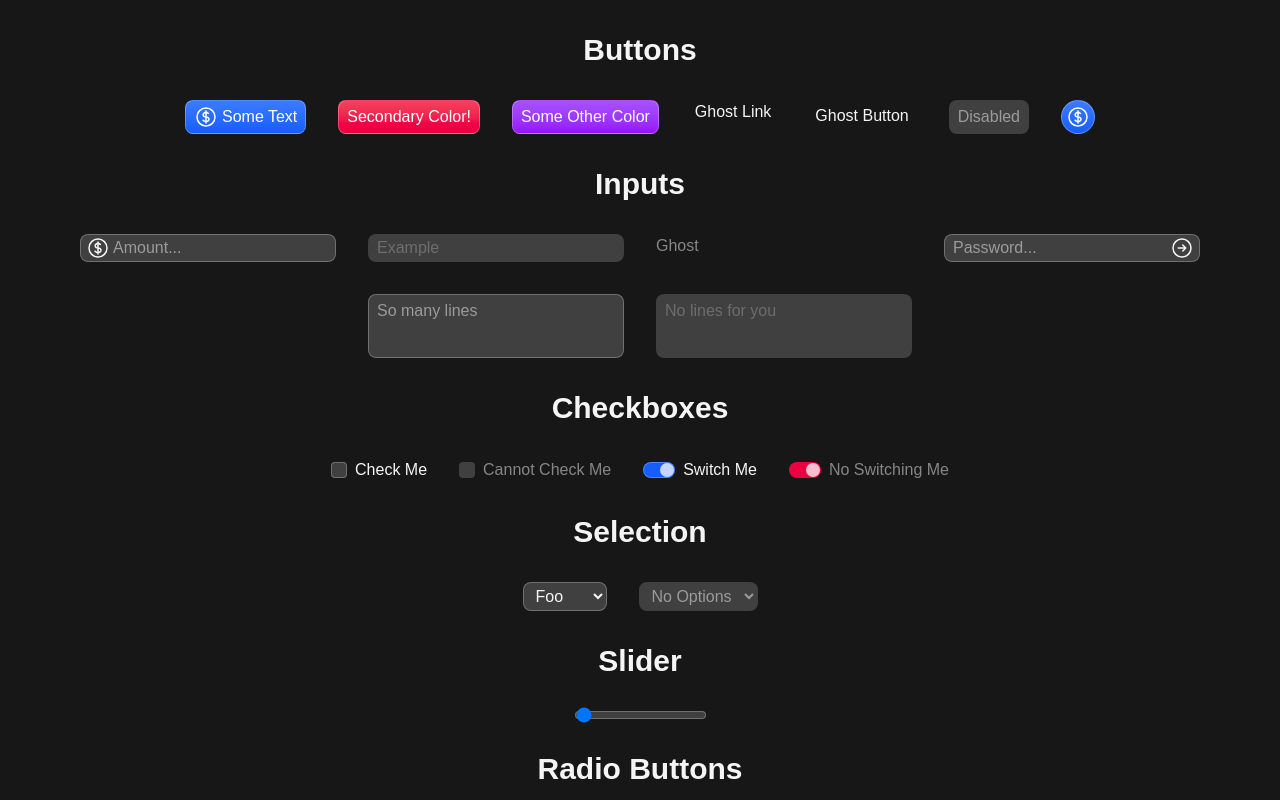
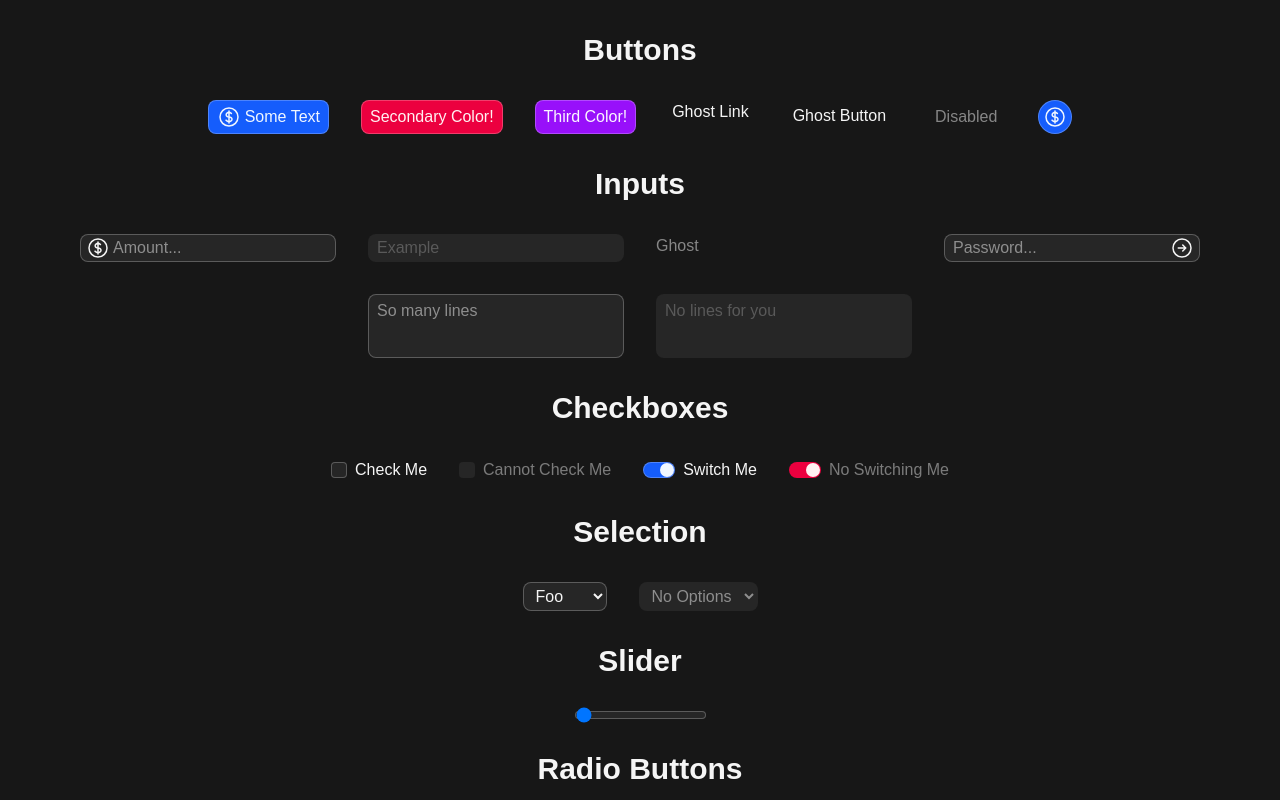
Before and after one commit to josssch/mock-ui, a SvelteKit app: page / in a window 1280 px wide. Shown: the top 800 px of the page. Built offline with nearby package versions, Linux system fonts and the light colour scheme; a web font is replaced by a local one.

Commit message:
refactor: new & improved general-purpose theming

```diff
--- a/src/default.css
+++ b/src/default.css
@@ -6,38 +6,9 @@
     --default-font-family: 'Sora', sans-serif;
     --default-transition-duration: 300ms;
 
-    --color-background: var(--color-neutral-900);
-    --color-text: var(--color-neutral-100);
-
     /* Component Styles */
 
     --radius-default: var(--radius-lg);
-
-    --color-primary-lighter: var(--color-blue-500);
-    --color-primary: var(--color-blue-600);
-    --color-primary-darker: var(--color-blue-700);
-
-    --color-secondary-lighter: var(--color-rose-500);
-    --color-secondary: var(--color-rose-600);
-    --color-secondary-darker: var(--color-rose-700);
-
-    /* Component Subtle Colors */
-
-    --color-subtle-lighter: var(--color-neutral-600);
-    --color-subtle: var(--color-neutral-700);
-    --color-subtle-darker: var(--color-neutral-800);
-
-    /* Default Component Background Color */
-    --color-component: var(--color-primary);
-
-    /* Color for Text Against the Component Background Color */
-    --color-component-text: var(--color-white);
-
-    /* Component Border Colors */
-
-    --color-edge: rgba(255, 255, 255, 0.25);
-    --color-edge-focused: rgba(255, 255, 255, 0.5);
-    --color-edge-disabled: transparent;
 
     /* Utility */
 
@@ -48,40 +19,80 @@
     --spacing-xl: --spacing(8);
     --spacing-2xl: --spacing(16);
     --spacing-3xl: --spacing(32);
-
-    --color-component-lighter: color-mix(
-        in oklab,
-        var(--color-component) 85%,
-        white
-    );
-
-    --color-component-darker: color-mix(
-        in oklab,
-        var(--color-component) 85%,
-        black
-    );
+    --spacing-4xl: --spacing(48);
 }
 
 /*
-    prettier-ignore because it doesn't understand the --color-* syntax, and is inserting a space
+    Custom Theme Definitions
+
+    - Makes use of `@theme inline` so variables can be changed dynamically.
+    - Follows a similar coloring scheme to Material Design.
+        - https://m3.material.io/styles/color/roles
 */
+
+@theme inline {
+    --color-surface: var(--theme-surface);
+    --color-surface-dim: var(--theme-surface-dim);
+    --color-surface-bright: var(--theme-surface-bright);
+    --color-on-surface: var(--theme-on-surface);
+
+    --color-container: var(--theme-container);
+    --color-container-dim: var(--theme-container-dim);
+    --color-container-bright: var(--theme-container-bright);
+    --color-on-container: var(--theme-on-container);
+
+    --color-primary: var(--theme-primary);
+    --color-on-primary: var(--theme-on-primary);
+
+    --color-component: var(--theme-component, var(--theme-primary));
+    --color-on-component: var(--theme-on-component, var(--theme-on-primary));
+
+    --color-outline: var(--theme-outline, --alpha(currentColor / 50%));
+    --color-outline-dim: var(--theme-outline-dim, --alpha(currentColor / 25%));
+    --color-outline-bright: var(
+        --theme-outline-bright,
+        --alpha(currentColor / 75%)
+    );
+
+    --color-secondary: var(--theme-secondary);
+    --color-on-secondary: var(--theme-on-secondary);
+
+    --color-error: var(--theme-error, var(--color-red-500));
+    --color-on-error: var(--theme-on-error, var(--color-red-100));
+}
+
+@utility theme-neutral {
+    --theme-surface: var(--color-neutral-900);
+    --theme-surface-dim: var(--color-neutral-950);
+    --theme-surface-bright: var(--color-neutral-800);
+    --theme-on-surface: var(--color-neutral-100);
+
+    --theme-container: var(--color-neutral-700);
+    --theme-container-dim: var(--color-neutral-800);
+    --theme-container-bright: var(--color-neutral-600);
+    --theme-on-container: var(--color-neutral-100);
+
+    --theme-primary: var(--color-blue-600);
+    --theme-on-primary: var(--color-blue-50);
+
+    --theme-secondary: var(--color-rose-600);
+    --theme-on-secondary: var(--color-rose-50);
+}
+
 @utility component-* {
     /* prettier-ignore */
-    --color-component-lighter: color-mix(
-        in oklab,
-        --value(--color-*) 85%,
-        white
-    );
+    --theme-component: --value(--color-*, [*]);
 
     /* prettier-ignore */
-    --color-component: --value(--color-*);
+    --theme-on-component: --value(--color-on-*);
 
     /* prettier-ignore */
-    --color-component-darker: color-mix(
-        in oklab,
-        --value(--color-*) 85%,
-        black
-    );
+    --theme-on-component: --modifier(--color-*, [*]);
+}
+
+:root {
+    /* Setting the default theme at this level is important so all variables are defined */
+    @apply theme-neutral;
 }
 
 * {
@@ -93,7 +104,7 @@
         I dislike this, however, in this case there is a lot being handled,
         but generally it's always better to type CSS rather than using macros
     */
-    @apply ring ring-primary ring-offset-2 ring-offset-background transition-shadow;
+    @apply ring ring-primary ring-offset-2 ring-offset-surface transition-shadow;
 }
 
 html,
@@ -105,6 +116,6 @@ body {
 }
 
 body {
-    background-color: var(--color-background);
-    color: var(--color-text);
+    background-color: var(--color-surface);
+    color: var(--color-on-surface);
 }
--- a/src/lib/ui/MockButton.svelte
+++ b/src/lib/ui/MockButton.svelte
@@ -50,11 +50,11 @@
     {href}
     {type}
     class={cn(
-        'group/button flex cursor-pointer flex-wrap items-center gap-sm rounded-default font-medium disabled:bg-subtle',
+        'group/button disabled:bg-subtle flex cursor-pointer flex-wrap items-center gap-sm rounded-default font-medium',
         COMPONENT_DISABLED,
         ghost
-            ? 'transition-colors hover:bg-subtle-darker'
-            : `${COMPONENT_BORDER_HOCUS} bg-gradient-to-t text-component-text transition active:transition-none enabled:from-component enabled:to-component-lighter enabled:active:translate-y-0.5`,
+            ? 'transition-colors hover:bg-surface-bright'
+            : `${COMPONENT_BORDER_HOCUS} text-on-component transition active:transition-none enabled:bg-component enabled:active:translate-y-0.5`,
         // unless we have the `small` flag, apply padding
         // and make it even based on whether it's a circle
         !small ? (circle ? 'p-sm' : 'px-md py-sm') : 'px-sm',
--- a/src/lib/ui/MockCheckbox.svelte
+++ b/src/lib/ui/MockCheckbox.svelte
@@ -36,7 +36,7 @@
     <input
         {...props}
         class={cn(
-            'peer size-4 shrink-0 appearance-none rounded-sm bg-subtle transition-colors enabled:checked:bg-component enabled:hover:bg-subtle-lighter enabled:checked:hover:bg-component-lighter disabled:border-transparent',
+            'peer size-4 shrink-0 appearance-none rounded-sm bg-container-dim transition-colors enabled:checked:bg-component enabled:not-checked:hover:bg-container disabled:border-transparent',
             COMPONENT_BORDER_HOCUS,
             COMPONENT_DISABLED,
             clazz,
@@ -50,7 +50,7 @@
         xmlns="http://www.w3.org/2000/svg"
         viewBox="0 0 24 24"
         fill="currentColor"
-        class="absolute size-4 scale-50 opacity-0 transition peer-checked:scale-90 peer-checked:opacity-100"
+        class="absolute size-4 scale-50 text-on-component opacity-0 transition peer-checked:scale-90 peer-checked:opacity-100"
     >
         <path
             fill-rule="evenodd"
@@ -59,7 +59,7 @@
         />
     </svg>
 
-    <span class="peer-disabled:text-current/50">
+    <span class="peer-disabled:brightness-50">
         {#if children}
             {@render children()}
         {:else if label}
--- a/src/lib/ui/MockFileSelect.svelte
+++ b/src/lib/ui/MockFileSelect.svelte
@@ -55,7 +55,7 @@
     />
 
     <span
-        class="truncate group-has-disabled/file:text-current/50 hover:text-clip"
+        class="truncate group-has-disabled/file:brightness-50 hover:text-clip"
     >
         {#if label}
             {label}
--- a/src/lib/ui/MockInput.svelte
+++ b/src/lib/ui/MockInput.svelte
@@ -34,7 +34,7 @@
     const sideStyles = 'absolute top-1/2 size-6 -translate-y-1/2'
 </script>
 
-<div class="group/input relative">
+<div class="group/input relative text-on-container">
     {#if left}
         <span class="{sideStyles} {ghost ? 'left-1' : 'left-1.5'}">
             {@render left()}
@@ -48,7 +48,7 @@
             'h-full w-64',
             ghost
                 ? 'focus-invisible border-none'
-                : `${COMPONENT_BORDER_FOCUS} rounded-default bg-subtle px-md py-sm transition-colors`,
+                : `${COMPONENT_BORDER_FOCUS} rounded-default bg-container-dim px-md py-sm transition-colors`,
             COMPONENT_DISABLED,
             left && 'pl-8',
             right && 'pr-8',
--- a/src/lib/ui/MockInputMultiline.svelte
+++ b/src/lib/ui/MockInputMultiline.svelte
@@ -51,7 +51,7 @@
     {...props}
     oninput={fieldResizer}
     class={cn(
-        'field-sizing-content max-h-32 min-h-16 w-64 resize-none rounded-default bg-subtle px-md py-sm transition-colors',
+        'field-sizing-content max-h-32 min-h-16 w-64 resize-none rounded-default bg-container-dim px-md py-sm text-on-container transition-colors',
         COMPONENT_BORDER_FOCUS,
         COMPONENT_DISABLED,
         clazz,
--- a/src/lib/ui/MockRadio.svelte
+++ b/src/lib/ui/MockRadio.svelte
@@ -36,11 +36,11 @@
     <input
         {...props}
         class={cn(
-            'peer peer relative size-4 appearance-none rounded-full bg-subtle transition-colors after:scale-0 checked:bg-component checked:after:scale-100 enabled:hover:bg-subtle-lighter enabled:checked:hover:bg-component-lighter',
+            'peer peer relative size-4 appearance-none rounded-full bg-container-dim transition-colors after:scale-0 checked:bg-component checked:after:scale-100 enabled:not-checked:hover:bg-container',
             COMPONENT_BORDER_HOCUS,
             COMPONENT_DISABLED,
             //
-            'after:absolute after:top-1/2 after:left-1/2 after:size-1 after:-translate-x-1/2 after:-translate-y-1/2 after:rounded-full after:bg-white/75 after:transition-transform',
+            'after:absolute after:top-1/2 after:left-1/2 after:size-1 after:-translate-x-1/2 after:-translate-y-1/2 after:rounded-full after:bg-on-component after:transition-transform',
             clazz,
         )}
         type="radio"
@@ -48,7 +48,7 @@
         bind:group
     />
 
-    <span class="peer-disabled:text-current/50">
+    <span class="peer-disabled:brightness-50">
         {#if children}
             {@render children()}
         {:else if label}
--- a/src/lib/ui/MockSelect.svelte
+++ b/src/lib/ui/MockSelect.svelte
@@ -25,7 +25,7 @@
 <select
     {...props}
     class={cn(
-        'group/select rounded-default bg-subtle px-md py-sm transition-colors',
+        'group/select rounded-default bg-container-dim px-md py-sm transition-colors',
         COMPONENT_BORDER_HOCUS,
         COMPONENT_DISABLED,
         clazz,
--- a/src/lib/ui/MockSlider.svelte
+++ b/src/lib/ui/MockSlider.svelte
@@ -21,7 +21,7 @@
 <input
     {...props}
     class={cn(
-        'h-2 appearance-none rounded-full bg-subtle',
+        'h-2 appearance-none rounded-full bg-container-dim',
         COMPONENT_BORDER,
         COMPONENT_DISABLED,
         clazz,
@@ -39,7 +39,7 @@
         border-radius: calc(infinity * 1px);
 
         background: var(--color-component);
-        border: 1px solid var(--color-edge);
+        border: 1px solid var(--color-outline-dim);
 
         transition: all var(--default-transition-duration)
             var(--default-transition-timing-function);
@@ -47,7 +47,7 @@
 
     input:active::-webkit-slider-thumb,
     input:active::-moz-range-thumb {
-        background: var(--color-component-lighter);
-        border-color: var(--color-edge-focused);
+        background: var(--color-component);
+        border-color: var(--color-outline);
     }
 </style>
--- a/src/lib/ui/MockSwitch.svelte
+++ b/src/lib/ui/MockSwitch.svelte
@@ -33,18 +33,18 @@
     <input
         {...props}
         class={cn(
-            'peer relative h-4 w-8 shrink-0 appearance-none rounded-full bg-subtle transition-colors checked:bg-component enabled:hover:bg-subtle-lighter enabled:checked:hover:bg-component-lighter',
+            'peer relative h-4 w-8 shrink-0 appearance-none rounded-full bg-container-dim transition-colors checked:bg-component enabled:not-checked:hover:bg-container',
             COMPONENT_BORDER_HOCUS,
             COMPONENT_DISABLED,
             // Circle Part
-            'after:absolute after:left-0 after:aspect-square after:h-full after:translate-x-0 after:rounded-full after:bg-white/50 after:transition-all checked:after:left-full checked:after:-translate-x-full checked:after:bg-white/75',
+            'after:absolute after:left-0 after:aspect-square after:h-full after:translate-x-0 after:rounded-full after:bg-on-container after:transition-all checked:after:left-full checked:after:-translate-x-full checked:after:bg-on-component',
             clazz,
         )}
         type="checkbox"
         bind:checked
     />
 
-    <span class="peer-disabled:text-current/50">
+    <span class="peer-disabled:brightness-50">
         {#if children}
             {@render children()}
         {:else if label}
--- a/src/lib/ui/tailwind-common.ts
+++ b/src/lib/ui/tailwind-common.ts
@@ -7,11 +7,11 @@
  * should behave and merge as expected without then need for `!important`.
  */
 
-export const COMPONENT_BORDER = 'border border-edge'
-export const COMPONENT_BORDER_FOCUS = `${COMPONENT_BORDER} focus:border-edge-focused`
-export const COMPONENT_BORDER_HOCUS = `${COMPONENT_BORDER_FOCUS} enabled:hover:border-edge-focused`
+export const COMPONENT_BORDER = 'border border-outline-dim'
+export const COMPONENT_BORDER_FOCUS = `${COMPONENT_BORDER} focus:border-outline`
+export const COMPONENT_BORDER_HOCUS = `${COMPONENT_BORDER_FOCUS} enabled:hover:border-outline`
 
 export const COMPONENT_DISABLED =
-    'disabled:border-edge-disabled disabled:cursor-not-allowed disabled:text-current/50'
+    'disabled:border-transparent disabled:cursor-not-allowed disabled:text-current/50'
 
 export const COMPONENT_DISABLED_CONTAINER = 'has-disabled:cursor-not-allowed'
--- a/src/routes/+page.svelte
+++ b/src/routes/+page.svelte
@@ -32,8 +32,8 @@
         <MockButton label="Secondary Color!" />
 
         <MockButton
-            class="component-purple-600"
-            label="Some Other Color"
+            class="component-purple-600/purple-50"
+            label="Third Color!"
         />
     </div>
 
```
